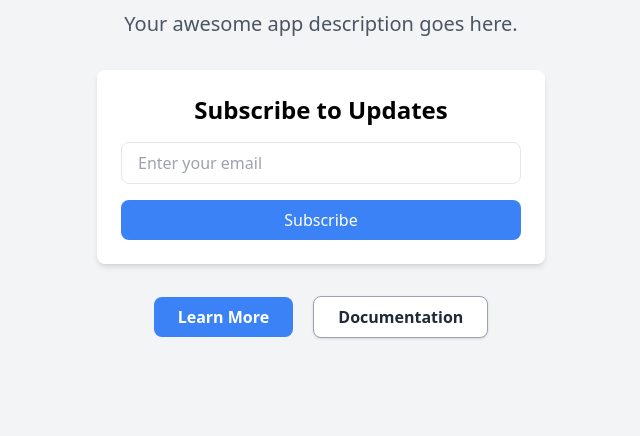
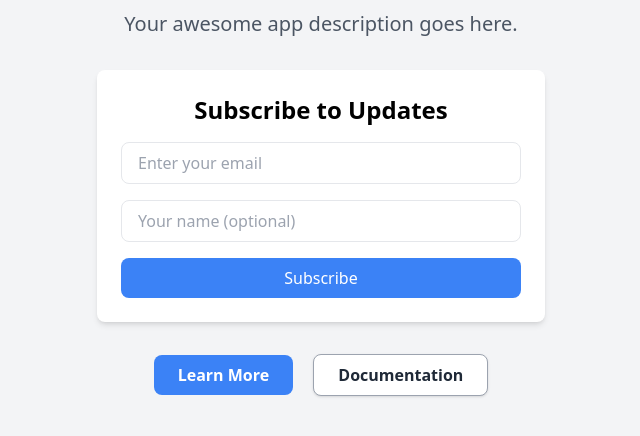
Before and after one commit to somyajain1/database_project_with_ui, a Flask app: page / in a window 1280 px wide. Shown: the part 146-582 px from the top of the page, without its empty margins (319-959 px from the left). Run offline with Flask 3, Linux system fonts and the light colour scheme; data that the repository does not hold is empty; some libraries are stand-ins or nearby versions.

Commit message:
Add email subscription form with Firebase integration

```diff
--- a/app.py
+++ b/app.py
@@ -47,14 +47,16 @@ def subscribe():
 
         data = request.json
         email = data.get('email')
+        name = data.get('name', '')  # Optional name field
 
         if not email:
             return jsonify({"error": "Email is required"}), 400
 
-        # Store in 'subscribers' collection
-        doc_ref = db.collection('subscribers').document()
+        # Store in 'users_email' collection
+        doc_ref = db.collection('users_email').document()
         doc_ref.set({
             'email': email,
+            'name': name,
             'timestamp': datetime.utcnow().isoformat(),
             'status': 'active'
         })
--- a/templates/index.html
+++ b/templates/index.html
@@ -42,9 +42,17 @@
                     <div>
                         <input type="email"
                                id="email"
+                               name="email"
                                required
                                class="w-full px-4 py-2 border rounded-lg focus:outline-none focus:ring-2 focus:ring-blue-500"
                                placeholder="Enter your email">
+                    </div>
+                    <div>
+                        <input type="text"
+                               id="name"
+                               name="name"
+                               class="w-full px-4 py-2 border rounded-lg focus:outline-none focus:ring-2 focus:ring-blue-500"
+                               placeholder="Your name (optional)">
                     </div>
                     <button type="submit"
                             class="w-full bg-blue-500 text-white py-2 px-4 rounded-lg hover:bg-blue-600 transition duration-300">
@@ -73,13 +81,13 @@
 
     <script>
         // Initialize Firebase with configuration from Flask
-        const firebaseConfig = {{ firebase_config|tojson|safe }};
-        firebase.initializeApp(firebaseConfig);
+        const firebaseConfig = JSON.parse('{{ firebase_config|tojson|safe }}');
 
         // Handle form submission
         document.getElementById('emailForm').addEventListener('submit', async (e) => {
             e.preventDefault();
             const email = document.getElementById('email').value;
+            const name = document.getElementById('name').value;
 
             try {
                 const response = await fetch('/api/subscribe', {
@@ -87,7 +95,10 @@
                     headers: {
                         'Content-Type': 'application/json',
                     },
-                    body: JSON.stringify({ email: email })
+                    body: JSON.stringify({
+                        email: email,
+                        name: name
+                    })
                 });
 
                 const result = await response.json();
@@ -96,6 +107,7 @@
                     // Show success message
                     document.getElementById('message').classList.remove('hidden');
                     document.getElementById('email').value = '';
+                    document.getElementById('name').value = '';
                 } else {
                     throw new Error(result.error || 'Failed to subscribe');
                 }
```
